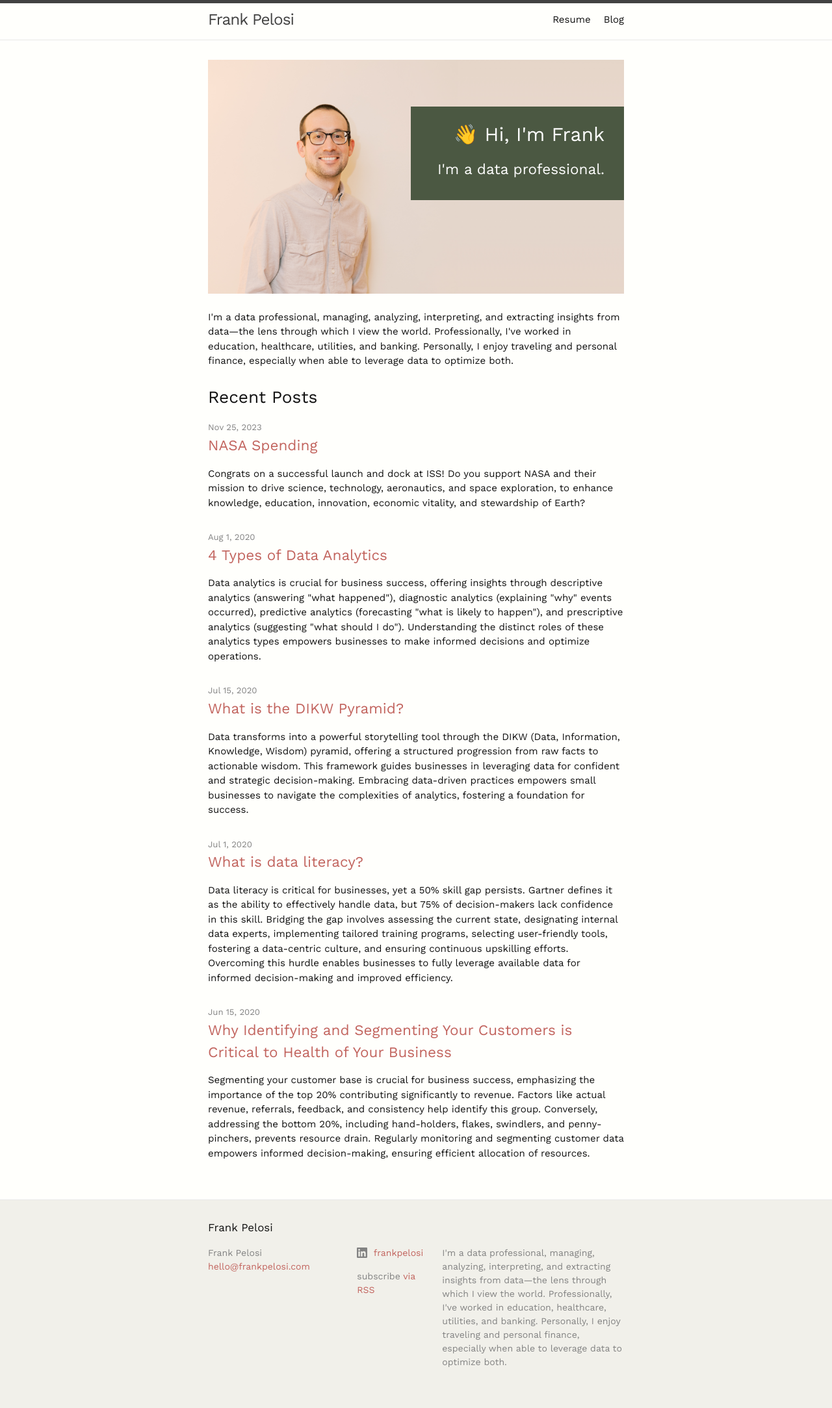
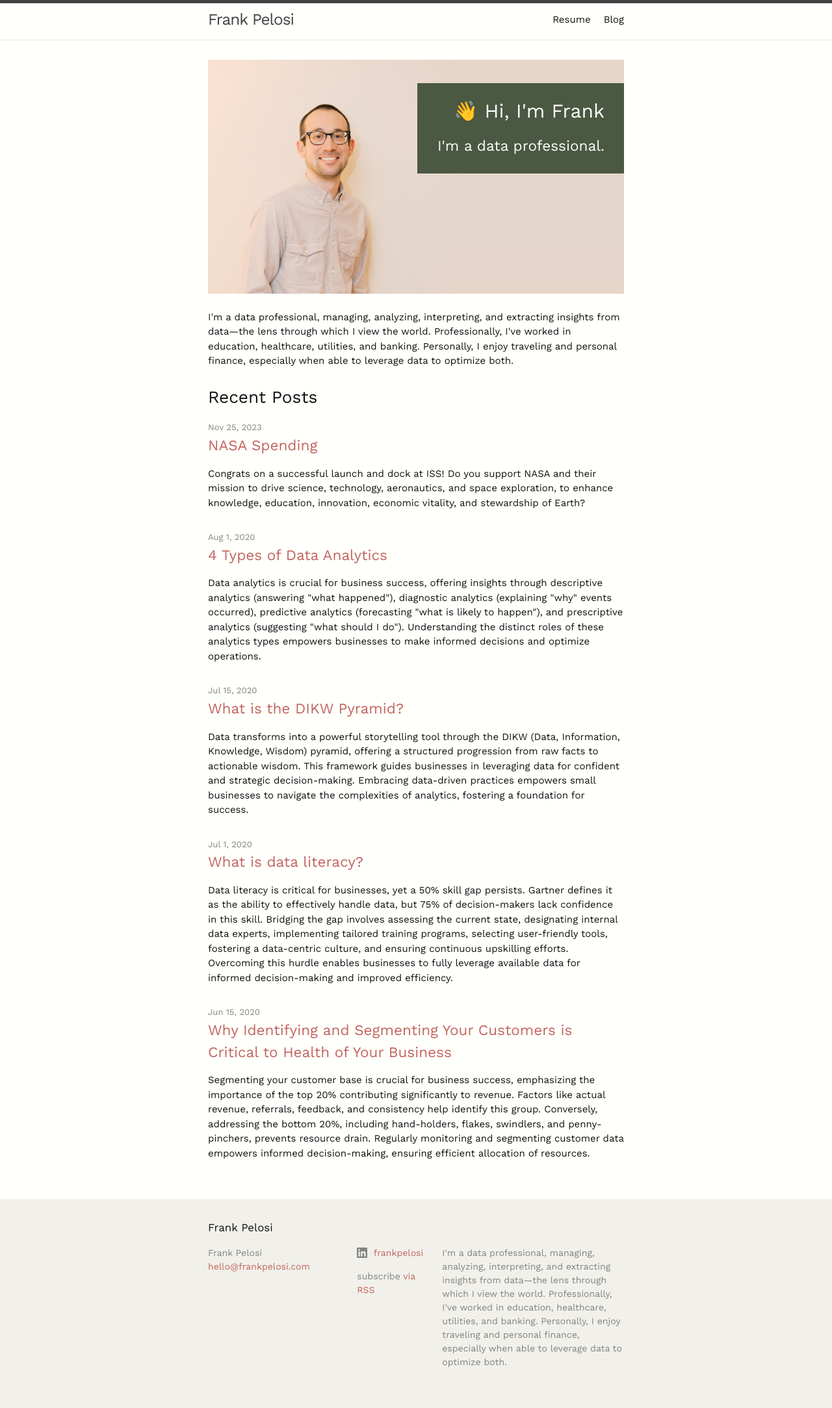
Before and after one commit to fpelosi/portfolio, a Jekyll site: the page built from index.md, in a window 1280 px wide. Shown: the whole page at 65% size. Built offline with Jekyll 4.4.1, drawn with Linux system fonts in a browser that asks for light colours; emoji names are drawn with the system emoji font.

Commit message:
Update to profile heading

```diff
--- a/_includes/profile.html
+++ b/_includes/profile.html
@@ -20,9 +20,9 @@
 
 .header-text {
     position: absolute;
-    top: 20%;
+    top: 10%;
     right: 0;
-    padding: 20px 30px 15px 10px;
+    padding: 20px 30px 10px 0;
     color: #fff; /* Text color */
     text-align: right;
     background: #4B5842; /* Background color for the header text */
```
